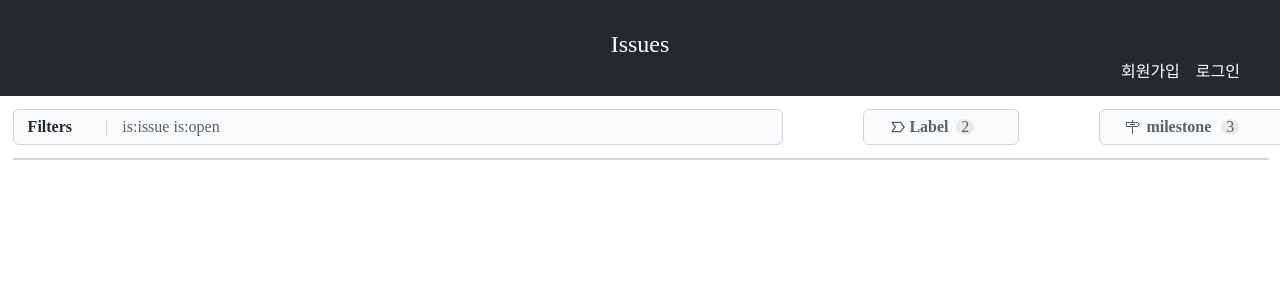
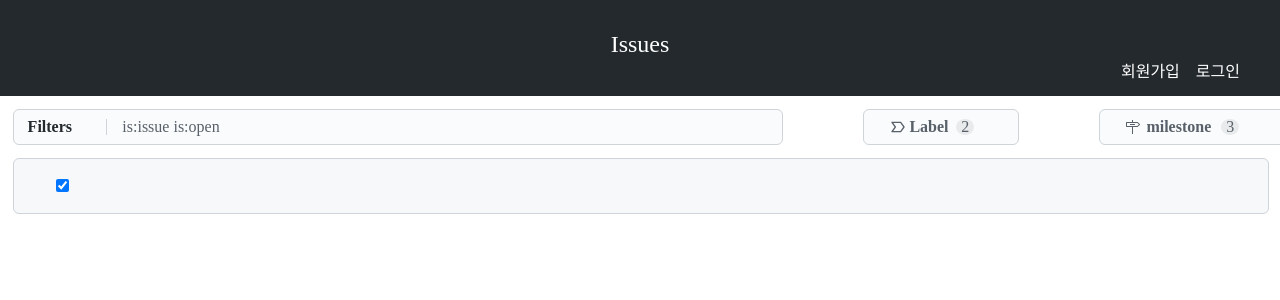
Before and after one commit to boostcamp-2020/IssueTracker-15, a React app in the folder web/client/: page /issue in a window 1280 px wide. Shown: the top 300 px of the page. Built offline with nearby package versions, Linux system fonts and the light colour scheme.

Commit message:
feat    : :zap:️ issueForm header 컴포넌트 구현
1. 필터할 수 있는 버튼이 있는 헤더 구현

```diff
--- /dev/null
+++ b/web/client/src/components/issue-form/header/index.tsx
@@ -0,0 +1,13 @@
+import React, { useState } from "react";
+import * as S from "./style";
+
+// { "제목 " : {{"title" : ~}, {"content" : [] }};
+function issueHeader() {
+  return (
+    <S.IssueHeader>
+      <input type="checkbox" name="xxx" value="yyy" checked />
+    </S.IssueHeader>
+  );
+}
+
+export default issueHeader;
--- a/web/client/src/components/issue-form/header/style.tsx
+++ b/web/client/src/components/issue-form/header/style.tsx
@@ -0,0 +1,14 @@
+import styled from "styled-components";
+
+export const IssueHeader = styled.div`
+  display: flex;
+  padding-top: 1.5%;
+  padding-bottom: 1.5%;
+`;
+
+export const FilterList = styled.div`
+  width: 100%;
+  display: flex;
+  align-items: center;
+  justify-content: flex-end;
+`;
--- a/web/client/src/components/issue-form/index.tsx
+++ b/web/client/src/components/issue-form/index.tsx
@@ -1,9 +1,14 @@
 import React, { useState } from "react";
+import IssueHeader from "./header";
 import * as S from "./style";
 
 // { "제목 " : {{"title" : ~}, {"content" : [] }};
 function issueForm() {
-  return <S.IssueForm></S.IssueForm>;
+  return (
+    <S.IssueForm>
+      <IssueHeader></IssueHeader>
+    </S.IssueForm>
+  );
 }
 
 export default issueForm;
```
Also changed, not shown: web/client/src/components/issue-form/header/filter-list-content/index.tsx (added), web/client/src/components/issue-form/header/filter-list-content/style.tsx (added).
